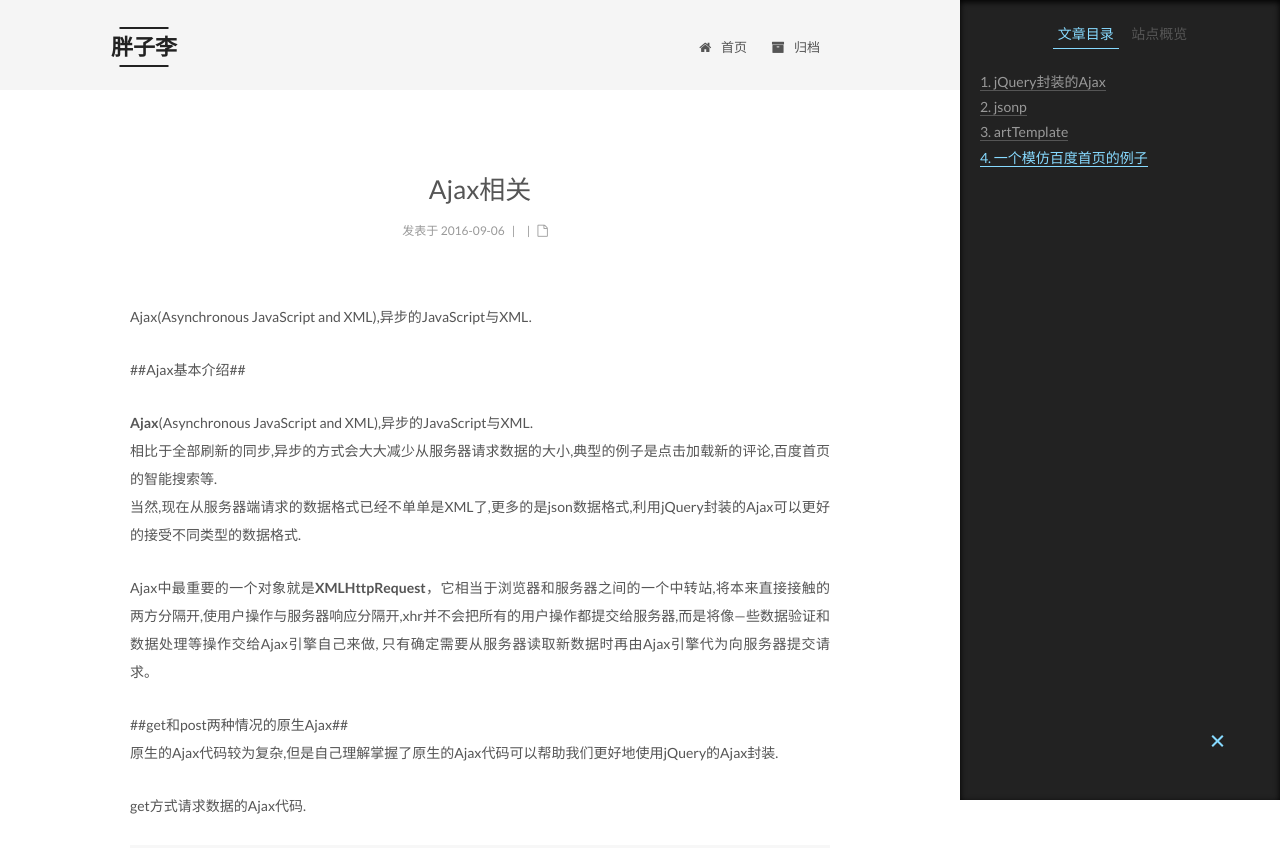
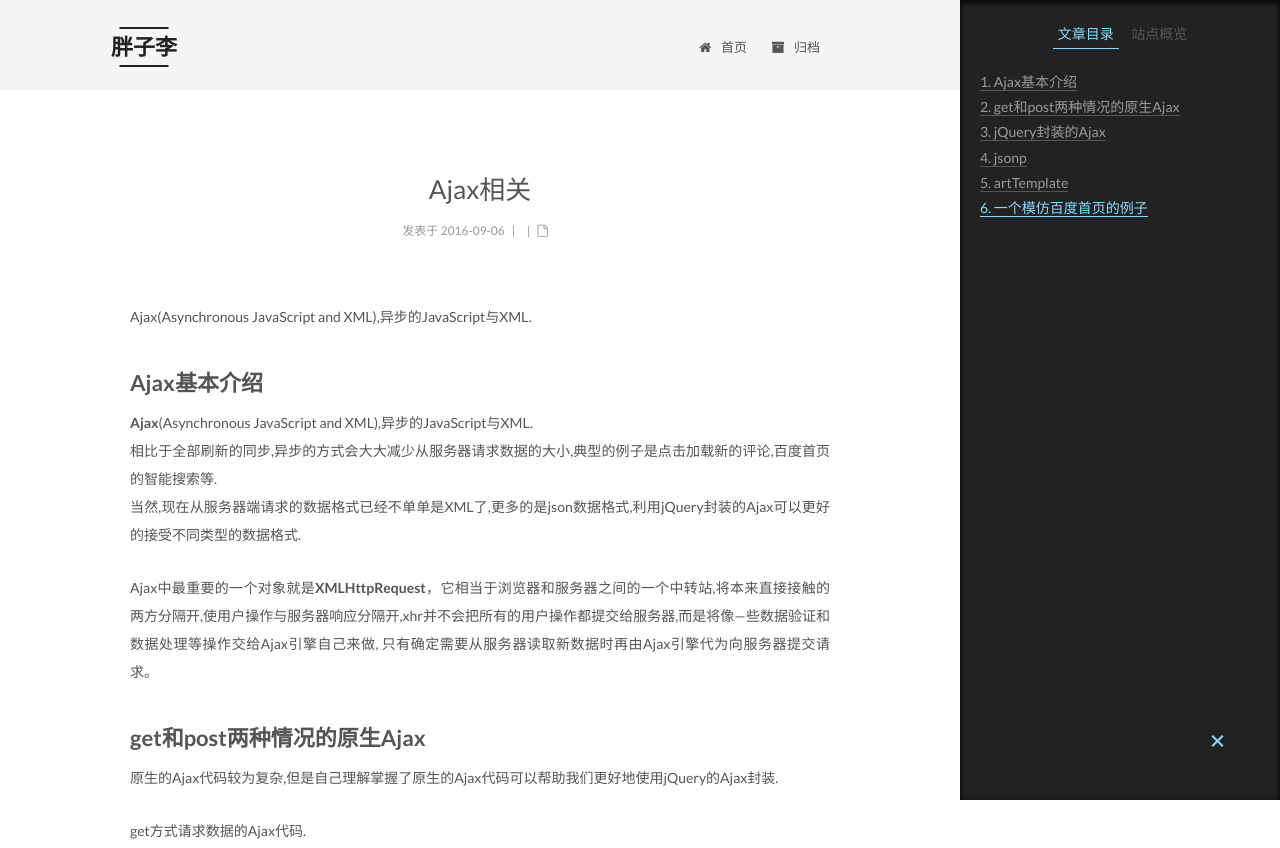
Before and after one commit to pangzli/pangzli.github.io, a plain HTML site: page 2016/09/06/Ajax相关/index.html in a window 1280 px wide. Shown: the top 848 px of the page. Drawn offline with Linux system fonts and the light colour scheme; some packages are replaced by stand-ins of ours; a script that the page names is missing.

Commit message:
Site updated: 2016-09-06 20:35:11

```diff
--- a/2016/09/06/Ajax相关/index.html
+++ b/2016/09/06/Ajax相关/index.html
@@ -92,7 +92,7 @@
 <meta property="og:description" content="Ajax(Asynchronous JavaScript and XML),异步的JavaScript与XML.">
 <meta property="og:image" content="http://i4.buimg.com/567571/aa960010b80ffd66.png">
 <meta property="og:image" content="http://i4.buimg.com/567571/d5f5c0a0f9c2c2a2.png">
-<meta property="og:updated_time" content="2016-09-06T12:22:42.448Z">
+<meta property="og:updated_time" content="2016-09-06T12:34:52.055Z">
 <meta name="twitter:card" content="summary">
 <meta name="twitter:title" content="Ajax相关">
 <meta name="twitter:description" content="Ajax(Asynchronous JavaScript and XML),异步的JavaScript与XML.">
@@ -293,10 +293,9 @@
 
         <p>Ajax(Asynchronous JavaScript and XML),异步的JavaScript与XML.</p>
 <a id="more"></a>
-<p>##Ajax基本介绍##</p>
-<p><strong>Ajax</strong>(Asynchronous JavaScript and XML),异步的JavaScript与XML.<br>相比于全部刷新的同步,异步的方式会大大减少从服务器请求数据的大小,典型的例子是点击加载新的评论,百度首页的智能搜索等.<br>当然,现在从服务器端请求的数据格式已经不单单是XML了,更多的是json数据格式,利用jQuery封装的Ajax可以更好的接受不同类型的数据格式.</p>
+<h2 id="Ajax基本介绍"><a href="#Ajax基本介绍" class="headerlink" title="Ajax基本介绍"></a>Ajax基本介绍</h2><p><strong>Ajax</strong>(Asynchronous JavaScript and XML),异步的JavaScript与XML.<br>相比于全部刷新的同步,异步的方式会大大减少从服务器请求数据的大小,典型的例子是点击加载新的评论,百度首页的智能搜索等.<br>当然,现在从服务器端请求的数据格式已经不单单是XML了,更多的是json数据格式,利用jQuery封装的Ajax可以更好的接受不同类型的数据格式.</p>
 <p>Ajax中最重要的一个对象就是<strong>XMLHttpRequest</strong>，它相当于浏览器和服务器之间的一个中转站,将本来直接接触的两方分隔开,使用户操作与服务器响应分隔开,xhr并不会把所有的用户操作都提交给服务器,而是将像—些数据验证和数据处理等操作交给Ajax引擎自己来做, 只有确定需要从服务器读取新数据时再由Ajax引擎代为向服务器提交请求。</p>
-<p>##get和post两种情况的原生Ajax##<br>原生的Ajax代码较为复杂,但是自己理解掌握了原生的Ajax代码可以帮助我们更好地使用jQuery的Ajax封装.</p>
+<h2 id="get和post两种情况的原生Ajax"><a href="#get和post两种情况的原生Ajax" class="headerlink" title="get和post两种情况的原生Ajax"></a>get和post两种情况的原生Ajax</h2><p>原生的Ajax代码较为复杂,但是自己理解掌握了原生的Ajax代码可以帮助我们更好地使用jQuery的Ajax封装.</p>
 <p>get方式请求数据的Ajax代码.</p>
 <pre><code>//1 创建XMLHttpRequest
 var xhr = null;
@@ -623,7 +622,7 @@ callback:&quot;&quot;
 
 
 
-              <div class="post-toc-content"><ol class="nav"><li class="nav-item nav-level-2"><a class="nav-link" href="#jQuery封装的Ajax"><span class="nav-number">1.</span> <span class="nav-text">jQuery封装的Ajax</span></a></li><li class="nav-item nav-level-2"><a class="nav-link" href="#jsonp"><span class="nav-number">2.</span> <span class="nav-text">jsonp</span></a></li><li class="nav-item nav-level-2"><a class="nav-link" href="#artTemplate"><span class="nav-number">3.</span> <span class="nav-text">artTemplate</span></a></li><li class="nav-item nav-level-2"><a class="nav-link" href="#一个模仿百度首页的例子"><span class="nav-number">4.</span> <span class="nav-text">一个模仿百度首页的例子</span></a></li></ol></div>
+              <div class="post-toc-content"><ol class="nav"><li class="nav-item nav-level-2"><a class="nav-link" href="#Ajax基本介绍"><span class="nav-number">1.</span> <span class="nav-text">Ajax基本介绍</span></a></li><li class="nav-item nav-level-2"><a class="nav-link" href="#get和post两种情况的原生Ajax"><span class="nav-number">2.</span> <span class="nav-text">get和post两种情况的原生Ajax</span></a></li><li class="nav-item nav-level-2"><a class="nav-link" href="#jQuery封装的Ajax"><span class="nav-number">3.</span> <span class="nav-text">jQuery封装的Ajax</span></a></li><li class="nav-item nav-level-2"><a class="nav-link" href="#jsonp"><span class="nav-number">4.</span> <span class="nav-text">jsonp</span></a></li><li class="nav-item nav-level-2"><a class="nav-link" href="#artTemplate"><span class="nav-number">5.</span> <span class="nav-text">artTemplate</span></a></li><li class="nav-item nav-level-2"><a class="nav-link" href="#一个模仿百度首页的例子"><span class="nav-number">6.</span> <span class="nav-text">一个模仿百度首页的例子</span></a></li></ol></div>
 
           </div>
         </section>
--- a/css/main.css
+++ b/css/main.css
@@ -1548,7 +1548,7 @@ pre .javascript .function {
   width: 4px;
   height: 4px;
   border-radius: 50%;
-  background: #9eb000;
+  background: #9dc303;
 }
 .links-of-blogroll {
   font-size: 13px;
```
